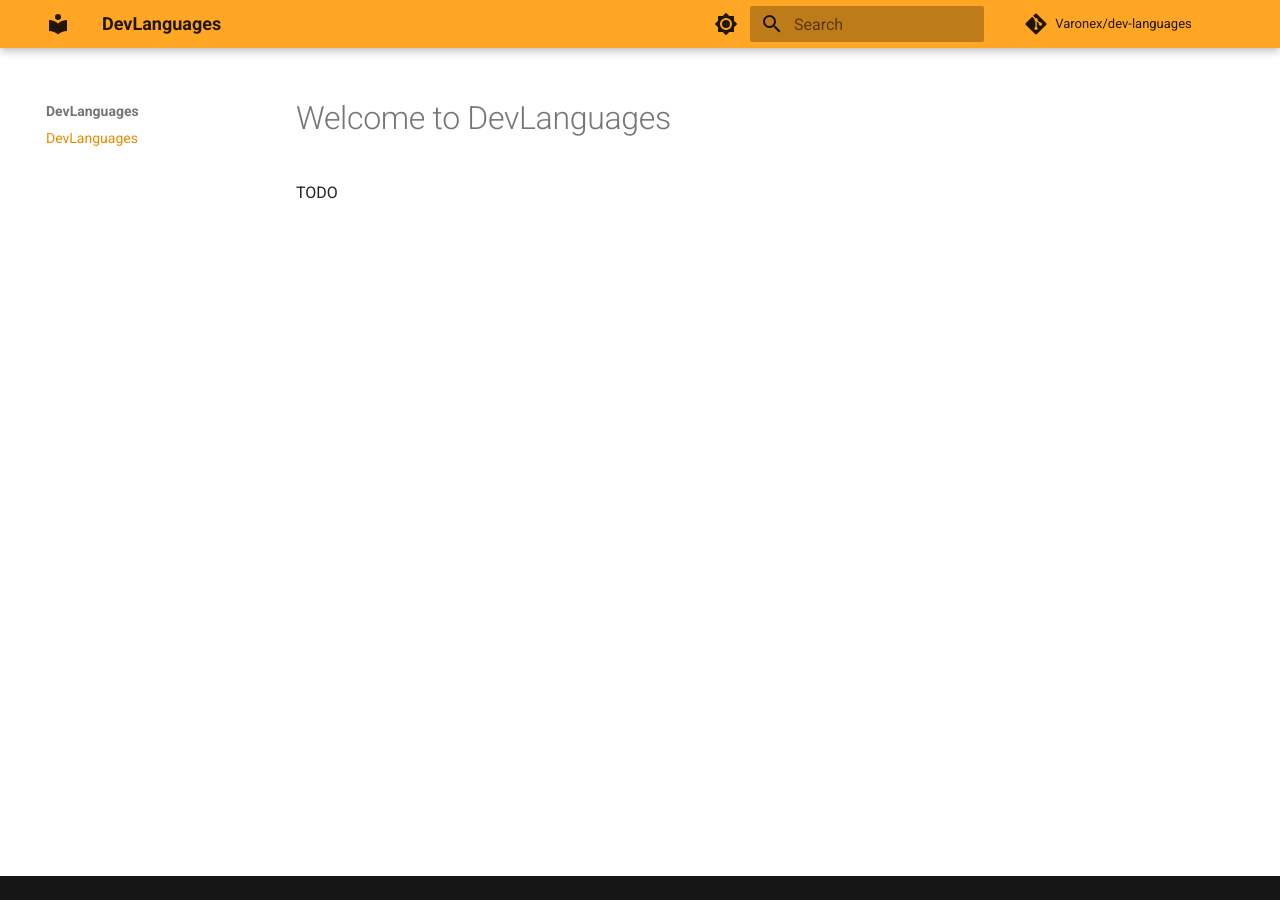
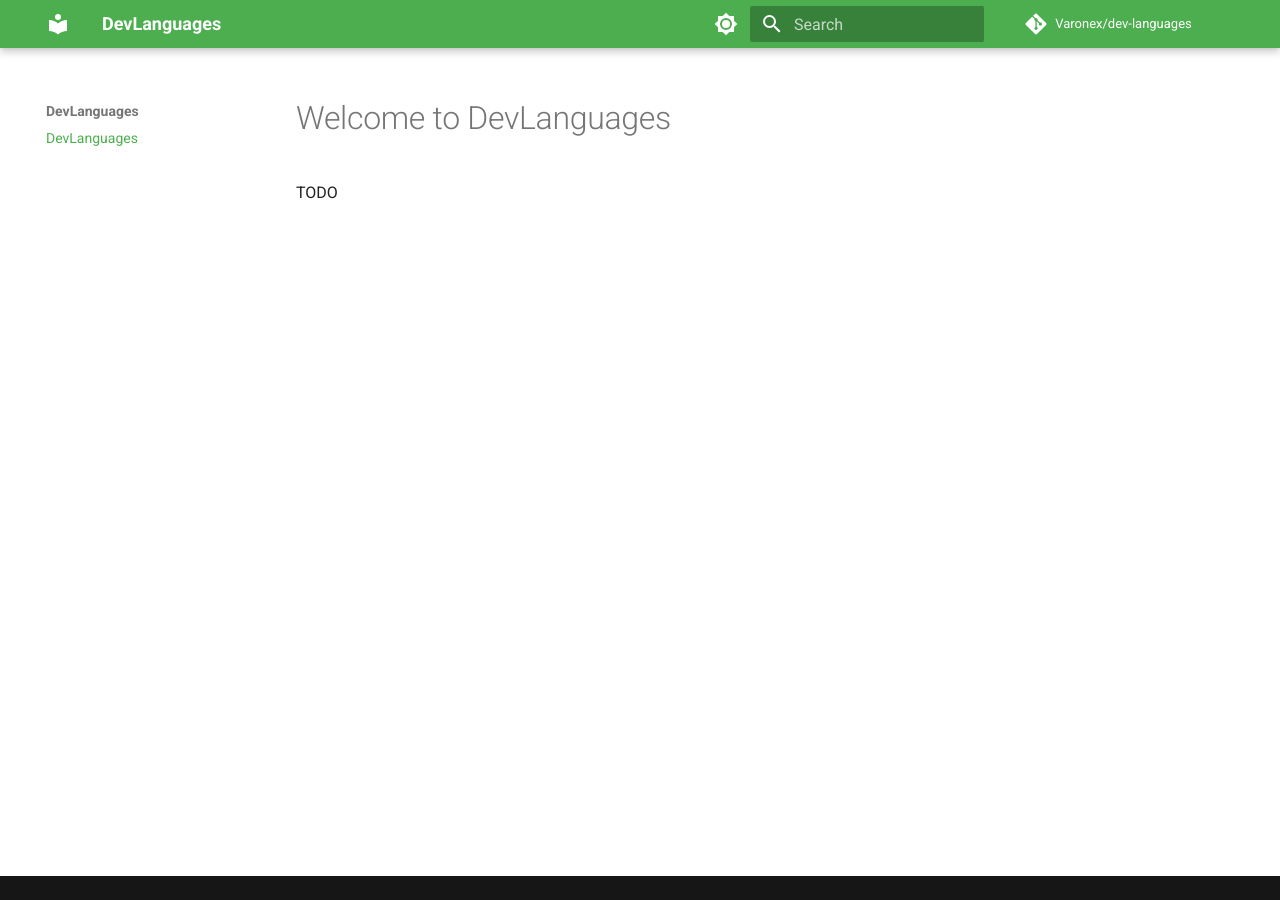
Before and after one commit to Varonex/dev-languages, an MkDocs documentation site: the page built from docs/index.md, in a window 1280 px wide. Built offline with MkDocs 1.6.1 and Material for MkDocs 9.7.7, drawn with Linux system fonts in a browser that asks for light colours; comment, search, counter and statistics services are not loaded.

Commit message:
Fix color theme

```diff
--- a/mkdocs.yml
+++ b/mkdocs.yml
@@ -17,16 +17,16 @@ theme:
         # Thème clair.
         - media: "(prefer-color-scheme: light)"
           scheme: default
-          primary: orange
-          accent: orange
+          primary: green
+          accent: green
           toggle:
             icon: material/brightness-7
             name: Switch to dark theme
 
         - media: "(prefer-color-scheme: dark)"
           scheme: slate
-          primary: orange
-          accent: orange
+          primary: green
+          accent: green
           toggle:
             icon: material/brightness-4
             name: Switch to light theme
```
